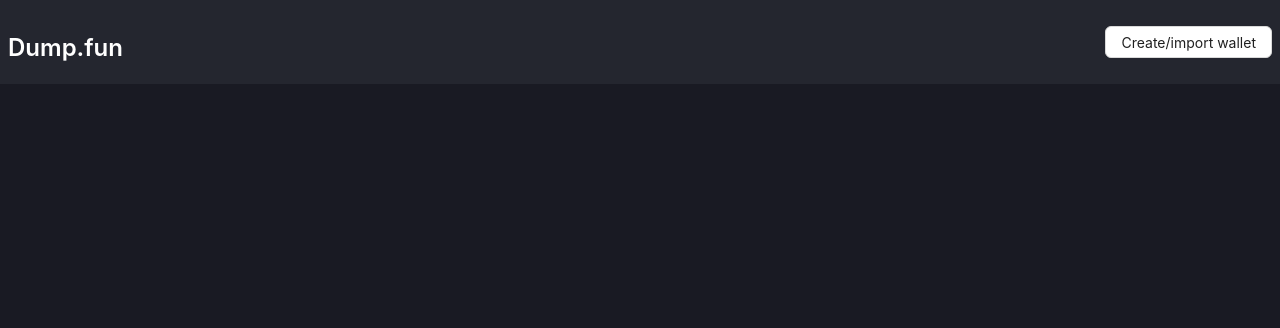
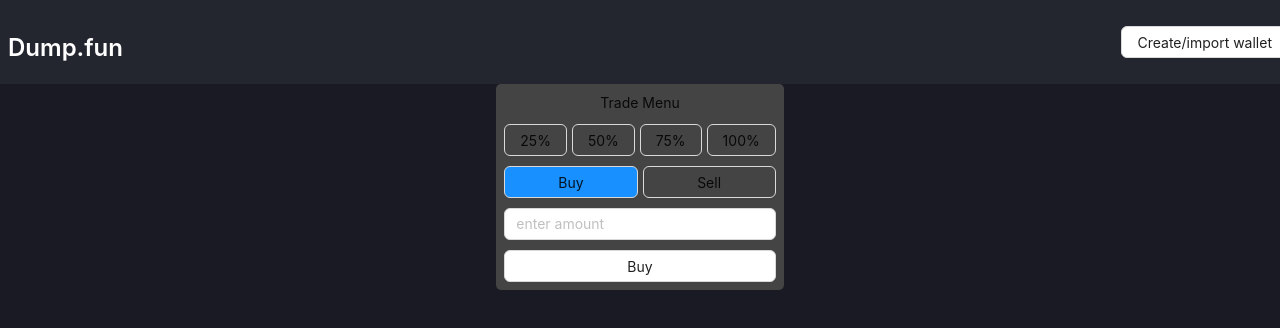
Before and after one commit to Slynax/dump.fun, a React (Vite) app in the folder front/: page / in a window 1280 px wide. Shown: the top 328 px of the page. Built offline with nearby package versions, Linux system fonts and the light colour scheme.

Commit message:
add trade menu

```diff
--- a/front/src/components/NavBar/index.tsx
+++ b/front/src/components/NavBar/index.tsx
@@ -5,15 +5,18 @@
 export const Navbar: React.FC<{
     setIsModalOpen: (value: boolean) => void,
     walletIsConnected:boolean,
-    walletPublicKey: string
+    walletPublicKey: string,
+    walletBalance: number
 }> = ({
     setIsModalOpen,
     walletIsConnected,
-    walletPublicKey
+    walletPublicKey,
+    walletBalance
 }:{
     setIsModalOpen: (value: boolean) => void,
     walletIsConnected: boolean,
-    walletPublicKey: string
+    walletPublicKey: string,
+    walletBalance: number
 }) => {
     const onBtnClick = () => {
         setIsModalOpen(true);
@@ -22,7 +25,8 @@
         <MyNavBar justify="space-between" align="center" >
             <Title level={3}>Dump.fun</Title>
             {walletIsConnected ? (
-                <Flex gap={5} align="center">
+                <Flex gap={10} align="center">
+                    <Label>Balance: ${walletBalance}</Label>
                     <Label copyable={{text: walletPublicKey}}>{walletPublicKey.slice(0,4)}...{walletPublicKey.slice(-4)}</Label>
                     <Button onClick={onBtnClick}>Create/import wallet</Button>
                 </Flex>
--- /dev/null
+++ b/front/src/components/TradeMenu/index.tsx
@@ -0,0 +1,49 @@
+import React from "react";
+import {Flex, Input, Typography, notification} from "antd";
+import {TradeMenuContainer, PercentButton, ActionButton, SubmitButton} from "./styles.tsx";
+
+export const TradeMenu: React.FC<{walletSecretKey:string}> = ({
+    walletSecretKey
+}:{
+    walletSecretKey:string
+}) => {
+    const [percent, setPercent] = React.useState(0)
+    const [action, setAction] = React.useState("Buy")
+    const [amount, setAmount] = React.useState(0)
+
+    const onAmountChange = (value: any) => {
+        setAmount(value);
+    }
+
+    const onSubmitBtnClick = async () => {
+        try {
+            //TODO use socket
+        } catch (error) {
+            console.error('Error restore wallet:', error);
+        }
+    }
+
+    return (
+        <TradeMenuContainer gap={10} justify="center" vertical>
+            <Flex gap={5} justify="center">
+                <Typography.Text>Trade Menu</Typography.Text>
+            </Flex>
+            <Flex gap={5}>
+                <PercentButton onClick={() => setPercent(25)} active={percent === 25}>25%</PercentButton>
+                <PercentButton onClick={() => setPercent(50)} active={percent === 50}>50%</PercentButton>
+                <PercentButton onClick={() => setPercent(75)} active={percent === 75}>75%</PercentButton>
+                <PercentButton onClick={() => setPercent(100)} active={percent === 100}>100%</PercentButton>
+            </Flex>
+            <Flex gap={5} justify="center">
+                <ActionButton onClick={() => setAction("Buy")} active={action === "Buy"}>Buy</ActionButton>
+                <ActionButton onClick={() => setAction("Sell")} active={action === "Sell"}>Sell</ActionButton>
+            </Flex>
+            <Flex gap={5} justify="center">
+                <Input placeholder="enter amount" type="number" min={0} onChange={onAmountChange}></Input>
+            </Flex>
+            <Flex gap={5} justify="center">
+                <SubmitButton style={{width:"100%"}} onClick={onSubmitBtnClick}>{action}</SubmitButton>
+            </Flex>
+        </TradeMenuContainer>
+    );
+}
--- /dev/null
+++ b/front/src/components/TradeMenu/styles.tsx
@@ -0,0 +1,28 @@
+import styled from "styled-components";
+import {Flex, Button} from "antd";
+
+export const TradeMenuContainer = styled(Flex)`
+    padding: 0.5em;
+    border-radius: 5px;
+    background-color: #444444;
+`
+
+export const PercentButton = styled(Button)<{active:boolean}>`
+    background-color: ${props => props.active ? "#1890ff" : "#444444"};
+
+    &:hover {
+        background-color: #c5e4fb !important;
+    }
+`;
+
+export const ActionButton = styled(Button)<{active:boolean}>`
+    background-color: ${props => props.active ? "#1890ff" : "#444444"};
+    width: 50%;
+    &:hover {
+        background-color: #c5e4fb !important;
+    }
+`;
+
+export const SubmitButton = styled(Button)`
+    width: 100%;
+`;
--- a/front/src/components/WalletModal/index.tsx
+++ b/front/src/components/WalletModal/index.tsx
@@ -6,19 +6,25 @@
     isModalOpen: boolean,
     setIsModalOpen: (value: boolean) => void ,
     setWalletIsConnected: (value: boolean) => void,
+    walletIsConnected: boolean,
     setWalletPublicKey: (value: string) => void,
+    setWalletSecretKey: (value: string) => void,
     setWalletBalance: (value: number) => void
 }> = ({
     isModalOpen,
     setIsModalOpen,
     setWalletIsConnected,
+    walletIsConnected,
     setWalletPublicKey,
+    setWalletSecretKey,
     setWalletBalance
 }:{
     isModalOpen: boolean,
     setIsModalOpen: (value: boolean) => void
     setWalletIsConnected: (value: boolean) => void
+    walletIsConnected: boolean,
     setWalletPublicKey: (value: string) => void,
+    setWalletSecretKey: (value: string) => void,
     setWalletBalance: (value: number) => void
 }) => {
     const [mode, setMode] = React.useState("default")
@@ -45,6 +51,7 @@
                 setPublicKey(data.publicKey);
                 setPrivateKey(data.privateKey);
                 setWalletPublicKey(data.publicKey);
+                setWalletSecretKey(data.privateKey);
                 setWalletBalance(data.balance);
                 setWalletIsConnected(true);
                 setMode("create");
@@ -77,6 +84,7 @@
             if (response.status == 200) {
                 setPublicKey(data.publicKey);
                 setWalletPublicKey(data.publicKey);
+                setWalletSecretKey(privateKey);
                 setWalletBalance(data.balance);
                 setWalletIsConnected(true);
                 setIsModalOpen(false);
@@ -103,6 +111,7 @@
         <Modal open={isModalOpen} onCancel={onModalClose} footer={null}>
             {mode === "default" &&
                 <ModalContainer justify="space-evenly" vertical>
+                    {walletIsConnected && <Typography.Text strong={true}>You are already connected !</Typography.Text>}
                     <Button onClick={onCreateBtnClick}>Create Wallet</Button>
                     <Button onClick={onImportBtnClick}>Import Wallet</Button>
                 </ModalContainer>
--- a/front/src/pages/Home/index.tsx
+++ b/front/src/pages/Home/index.tsx
@@ -2,20 +2,34 @@
 import {Flex} from "antd";
 import React, {useState} from "react";
 import {WalletModal} from "../../components/WalletModal";
+import {TradeMenu} from "../../components/TradeMenu";
 export const Home: React.FC = () => {
     const [walletIsConnected, setWalletIsConnected] = useState(false)
     const [walletPublicKey, setWalletPublicKey] = useState("")
+    const [walletSecretKey, setWalletSecretKey] = useState("")
     const [walletBalance, setWalletBalance] = useState(0)
     const [isModalOpen, setIsModalOpen] = useState(false)
     return (
-        <Flex style={{width:"100%"}}>
-            <Navbar setIsModalOpen={setIsModalOpen} walletIsConnected={walletIsConnected} walletPublicKey={walletPublicKey}/>
+        <Flex style={{width:"100%"}} vertical justify="center">
+            <Navbar
+                setIsModalOpen={setIsModalOpen}
+                walletIsConnected={walletIsConnected}
+                walletPublicKey={walletPublicKey}
+                walletBalance={walletBalance}
+            />
+            <Flex justify="center">
+                <TradeMenu
+                    walletSecretKey={walletSecretKey}
+                />
+            </Flex>
             {isModalOpen &&
                 <WalletModal
                     isModalOpen={isModalOpen}
                     setIsModalOpen={setIsModalOpen}
                     setWalletIsConnected={setWalletIsConnected}
+                    walletIsConnected={walletIsConnected}
                     setWalletPublicKey={setWalletPublicKey}
+                    setWalletSecretKey={setWalletSecretKey}
                     setWalletBalance={setWalletBalance}
                 />
             }
```
